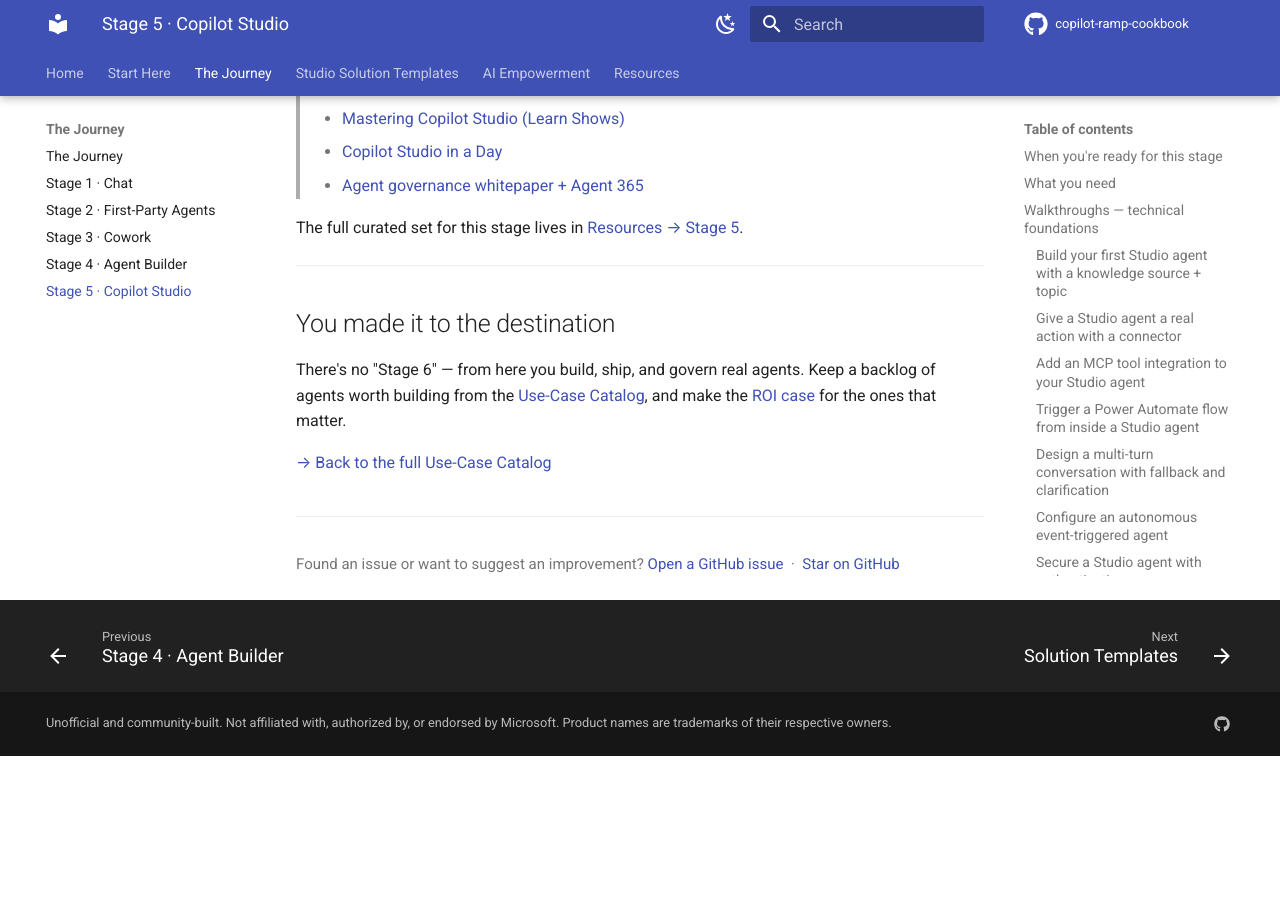
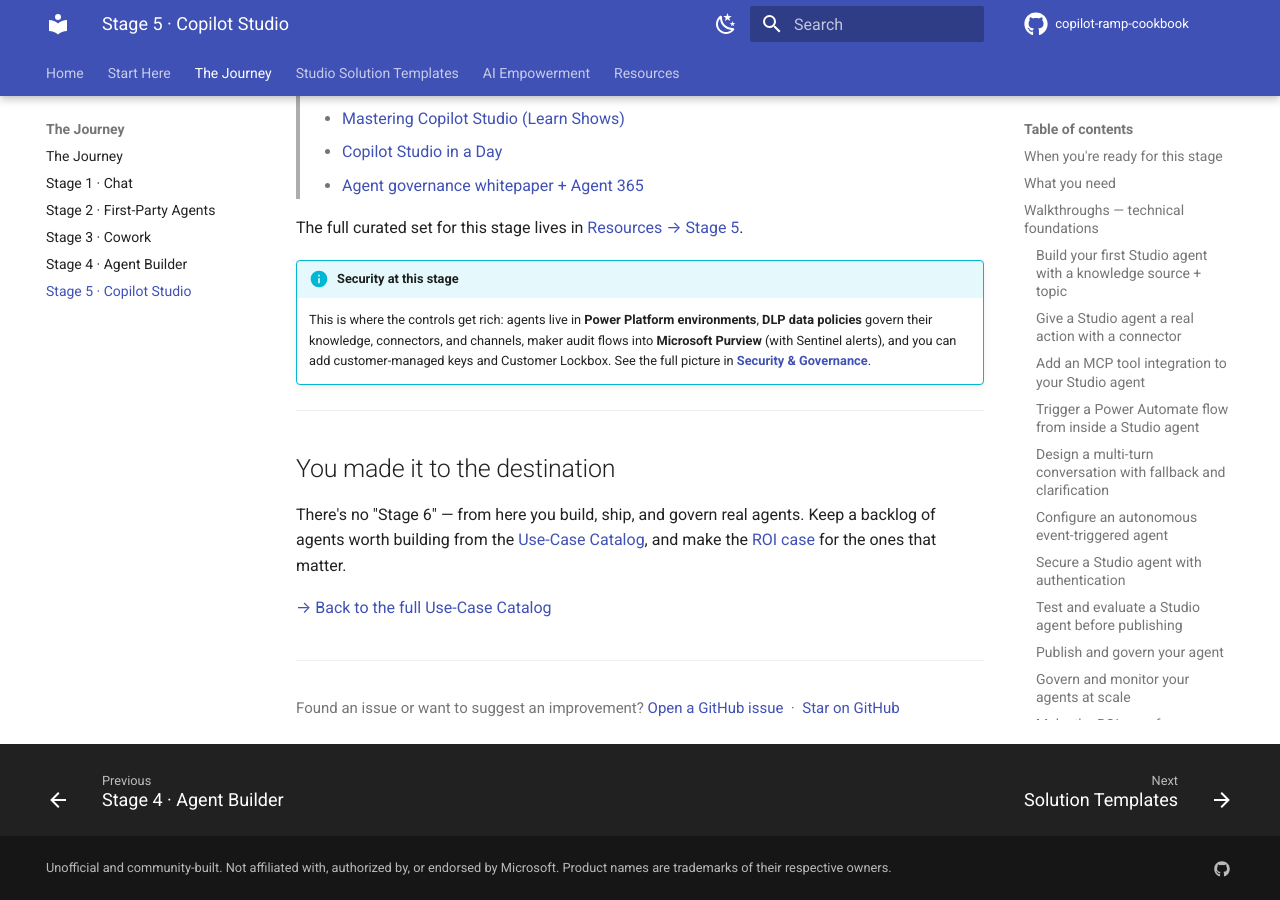
Before and after one commit to MawellGlass/copilot-ramp-cookbook, an MkDocs documentation site: the page built from docs/stages/stage-5-studio.md, in a window 1280 px wide and 900 px high, scrolled down 2285 px. Built offline with MkDocs 1.6.1 and Material for MkDocs 9.7.7, drawn with Linux system fonts in a browser that asks for light colours; comment, search, counter and statistics services are not loaded; before the commit the page ends 3041 px from its top, so only the background shows below that.

Commit message:
Add 'Security at this stage' callouts to all five stage pages linking to the security matrix

```diff
--- a/docs/stages/stage-5-studio.md
+++ b/docs/stages/stage-5-studio.md
@@ -175,6 +175,12 @@
 
 The full curated set for this stage lives in [Resources → Stage 5](../RESOURCES.md).
 
+!!! info "Security at this stage"
+    This is where the controls get rich: agents live in **Power Platform environments**, **DLP data
+    policies** govern their knowledge, connectors, and channels, maker audit flows into **Microsoft
+    Purview** (with Sentinel alerts), and you can add customer-managed keys and Customer Lockbox. See the
+    full picture in **[Security & Governance](../empowerment/security.md)**.
+
 ---
 
 ## You made it to the destination
```
Also changed, not shown: docs/stages/stage-1-chat.md (+5 -0 lines), docs/stages/stage-2-first-party.md (+6 -0 lines), docs/stages/stage-3-cowork.md (+5 -0 lines), docs/stages/stage-4-agent-builder.md (+5 -0 lines).
